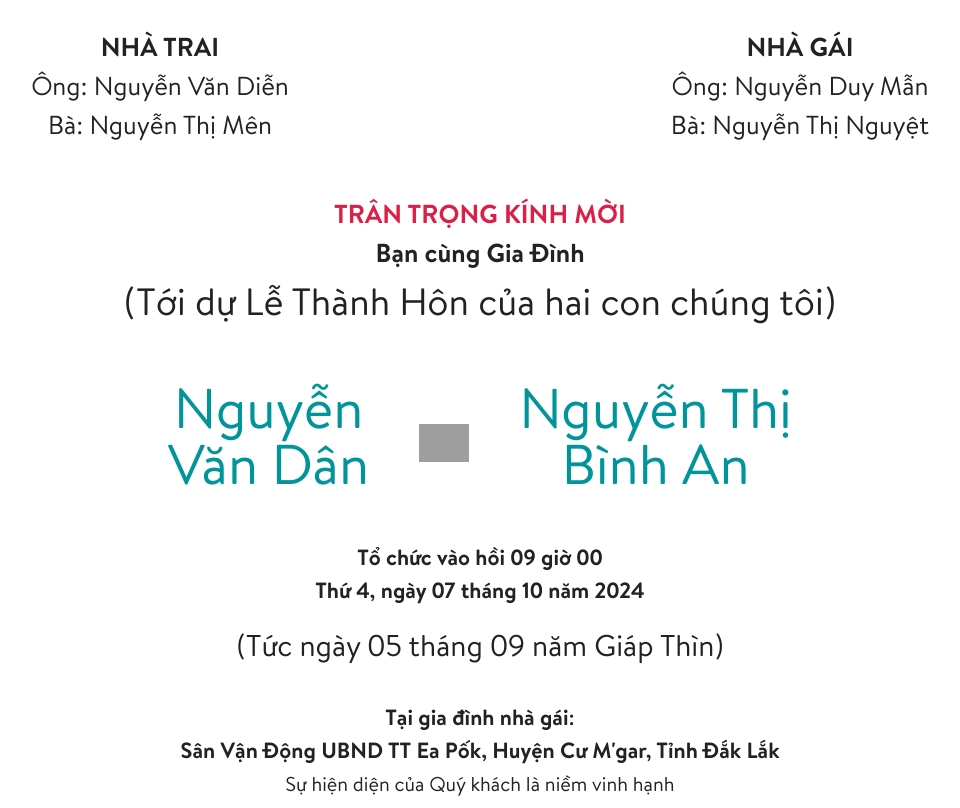
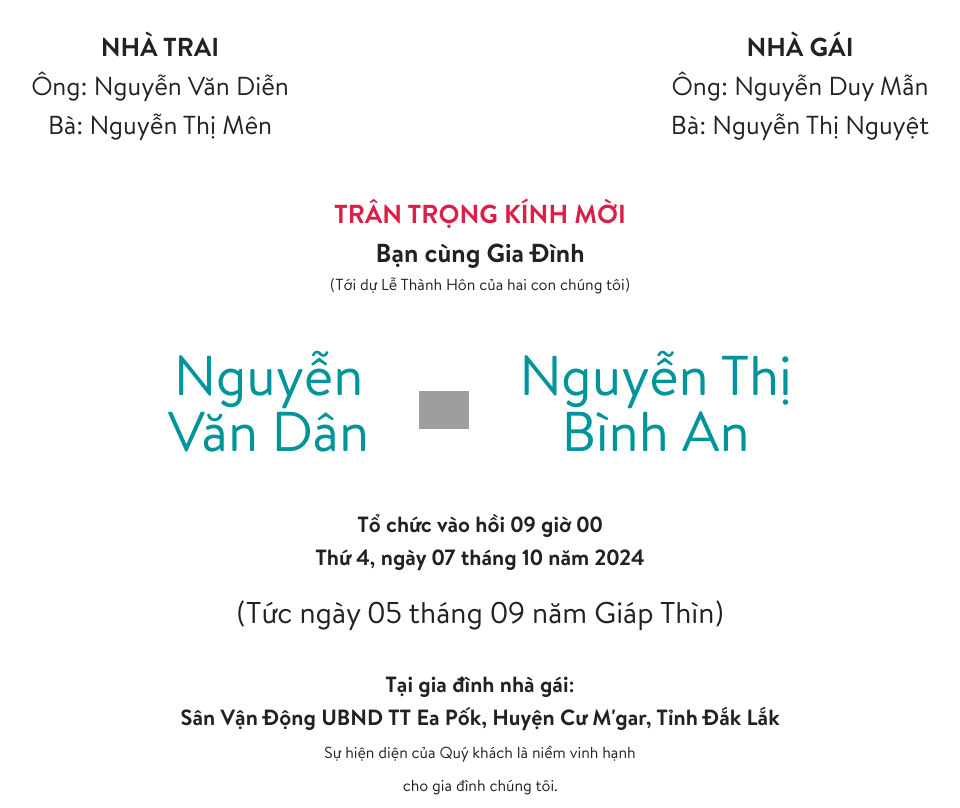
Before and after one commit to homestaygiadinhnho/homestaygiadinhnho, a Jekyll site: the page built from index.html, in a window 1280 px wide. Shown: the part 2237-3045 px from the top of the page, without its empty margins (160-1120 px from the left). Built offline with Jekyll 4.4.1, drawn with Linux system fonts in a browser that asks for light colours; nearby versions of some CDN libraries; some web fonts are replaced; the list of posts is cut into pages by our own code; grey boxes are pictures that could not be loaded.

Commit message:
Update index.html

```diff
--- a/index.html
+++ b/index.html
@@ -193,7 +193,7 @@ wedding_venue: "Sân Vận Động UBND TT Ea Pốk, Huyện Cư M'gar, Tỉnh
       <div class="font-bold justify-center flex-wrap text-center flex gap-x-2">
         <div class="vs-attendance-name-text">Bạn cùng Gia Đình</div>
       </div>
-      <div class="text-[20px] font-playfairDisplay xl:text-[38px]" data-editable="true">
+      <div class="text-[16px] font-playfairDisplay xl:text-[16px]" data-editable="true">
         (Tới dự Lễ Thành Hôn của hai con chúng tôi)
       </div>
     </div>
@@ -210,7 +210,7 @@ wedding_venue: "Sân Vận Động UBND TT Ea Pốk, Huyện Cư M'gar, Tỉnh
       <span class="font-playfairDisplay text-[20px] xl:text-[30px] mt-4 block" data-editable="true">(Tức ngày {{ page.wedding_date_moon_calendar }})</span><br>
       <span class="font-bold" data-editable="true">{{ page.wedding_venue_label }}</span><br>
       <span class="font-bold" data-editable="true">{{ page.wedding_venue }}</span><br>
-      <span class="font-playfairDisplay text-[20px] xl:text-[20px]" data-editable="true">Sự hiện diện của Quý khách là niềm vinh hạnh<br>cho gia đình chúng tôi.</span>
+      <span class="font-playfairDisplay text-[16px] xl:text-[16px]" data-editable="true">Sự hiện diện của Quý khách là niềm vinh hạnh<br>cho gia đình chúng tôi.</span>
     </div>
   </div>
   <div class="xxl:absolute bottom-[82px] xxl:mt-0 right-[120px] text-center xxl:text-left mt-[50px]">
```
